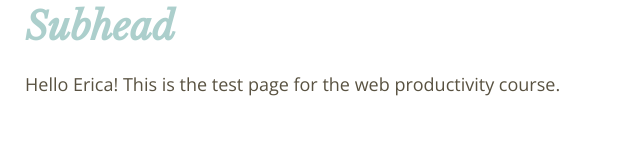
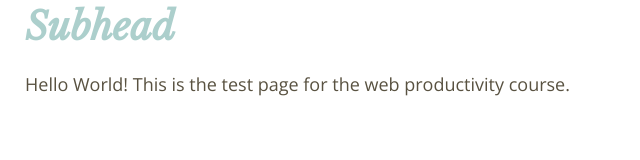
Before and after one commit to Clumsy-Coder/automation-udacity, a website: page app/index.html in a window 1280 px wide. Shown: the part 230-390 px from the top of the page, 55-695 px from the left. Drawn offline with nearby package versions, Linux system fonts and the light colour scheme; files that its build step writes are made by us from their sources; files whose address does not match are found by name.

```diff
--- a/app/index.html
+++ b/app/index.html
@@ -21,7 +21,7 @@
 
       <article class="columns-8">
         <h3>Subhead</h3>
-        <p>Hello Erica! This is the test page for the web productivity course.</p>
+        <p>Hello World! This is the test page for the web productivity course.</p>
       </article>
 
       <aside class="columns-4">
```
Also changed, not shown: app/gulpfile.js (+0 -10 lines).
